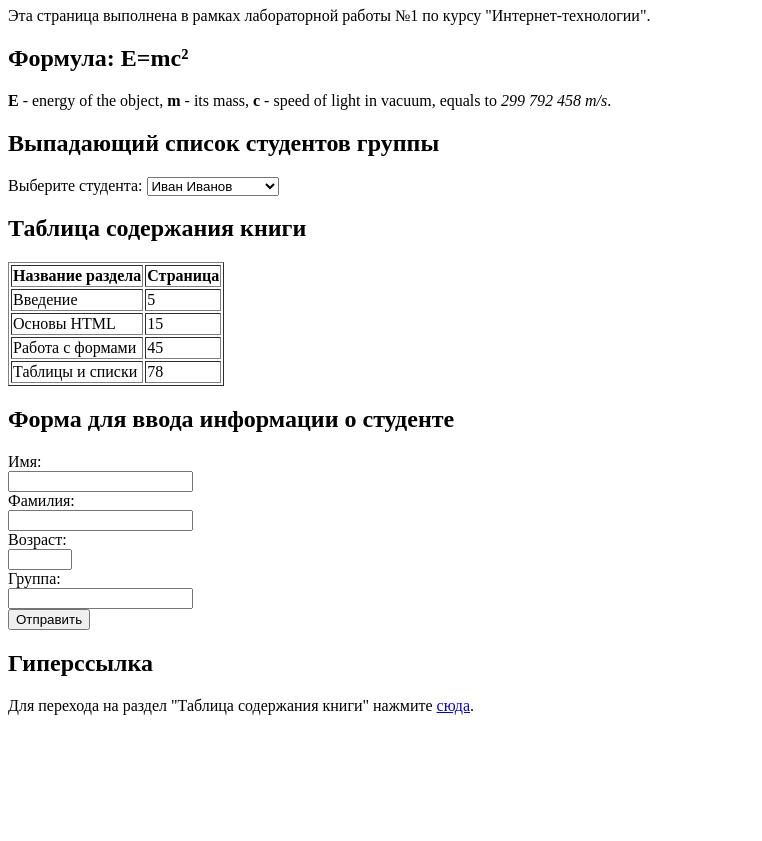
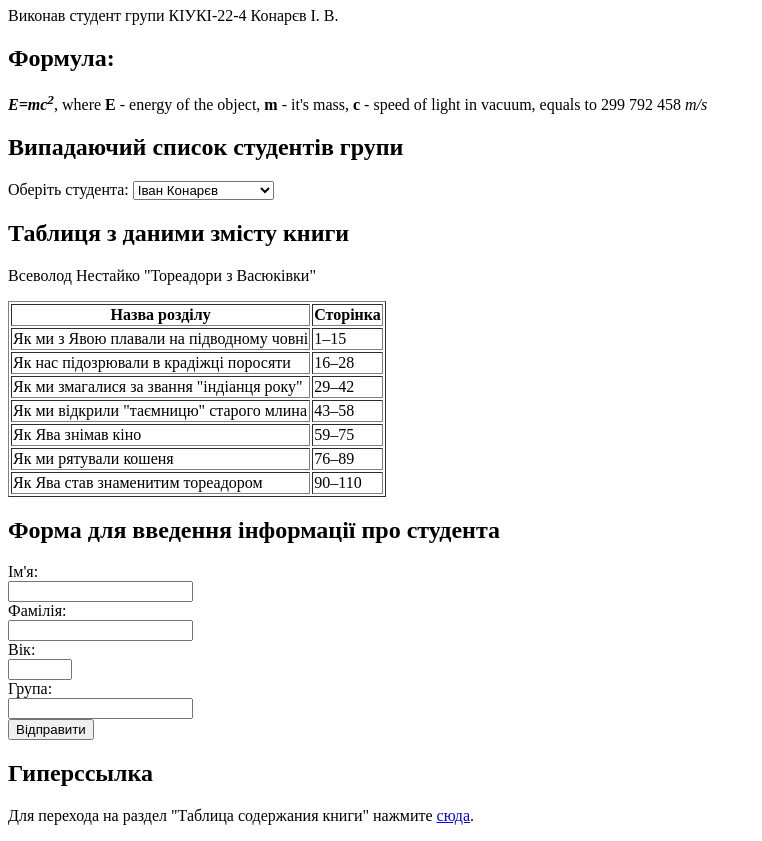
Before and after one commit to IvanKonariev/lab1, a plain HTML site: page index.html in a window 1280 px wide. Shown: the part 73-914 px from the top of the page, without its empty margins (0-762 px from the left). Before the commit the page ends 804 px from the top, so only its background shows below. Drawn offline with Linux system fonts and the light colour scheme.

Commit message:
version 3

```diff
--- a/index.html
+++ b/index.html
@@ -4,74 +4,89 @@
 <head>
     <meta charset="UTF-8">
     <meta name="viewport" content="width=device-width, initial-scale=1.0">
-    <title>HTML Document - Variant 3 (Updated)</title>
+    <title>HTML Document - lab1 (Updated)</title>
 </head>
 
 <body>
     <header>
-        <h1>Пример страницы: Вариант 3</h1>
-        <p>Эта страница выполнена в рамках лабораторной работы №1 по курсу "Интернет-технологии".</p>
+        <h1>Лабораторна робота 1 Варіант 3</h1>
+        <p>Виконав студент групи КІУКІ-22-4 Конарєв І. В.</p>
     </header>
 
     <section>
-        <h2>Формула: E=mc²</h2>
-        <p><strong>E</strong> - energy of the object, <strong>m</strong> - its mass, <strong>c</strong> - speed of light
-            in vacuum, equals to <em>299 792 458 m/s</em>.</p>
+        <h2>Формула:</h2>
+        <p><b><i>E=mc</i></b><b><i><sup>2</i></sup></b>, where <b>E</b> - energy of the object,
+            <b>m</b> - it's mass, <b>c</b> - speed of light in vacuum, equals to
+            299 792 458 <i>m/s</i>
+        </p>
     </section>
 
     <section>
-        <h2>Выпадающий список студентов группы</h2>
-        <label for="students">Выберите студента:</label>
+        <h2>Випадаючий список студентів групи</h2>
+        <label for="students">Оберіть студента:</label>
         <select id="students" name="students">
-            <option value="student1">Иван Иванов</option>
-            <option value="student2">Мария Петрова</option>
-            <option value="student3">Алексей Сидоров</option>
-            <option value="student4">Елена Кузнецова</option>
+            <option value="student1">Іван Конарєв</option>
+            <option value="student2">Петро Петрович</option>
+            <option value="student3">Дмитро Дмитрович</option>
+            <option value="student4">Олег Олегович</option>
         </select>
     </section>
 
     <section>
-        <h2>Таблица содержания книги</h2>
+        <h2>Таблиця з даними змісту книги</h2>
+        <p>Всеволод Нестайко "Тореадори з Васюківки"</p>
         <table border="1">
             <thead>
                 <tr>
-                    <th>Название раздела</th>
-                    <th>Страница</th>
+                    <th>Назва розділу</th>
+                    <th>Сторінка</th>
                 </tr>
             </thead>
             <tbody>
                 <tr>
-                    <td>Введение</td>
-                    <td>5</td>
+                    <td>Як ми з Явою плавали на підводному човні</td>
+                    <td>1–15</td>
                 </tr>
                 <tr>
-                    <td>Основы HTML</td>
-                    <td>15</td>
+                    <td>Як нас підозрювали в крадіжці поросяти</td>
+                    <td>16–28</td>
                 </tr>
                 <tr>
-                    <td>Работа с формами</td>
-                    <td>45</td>
+                    <td>Як ми змагалися за звання "індіанця року"</td>
+                    <td>29–42</td>
                 </tr>
                 <tr>
-                    <td>Таблицы и списки</td>
-                    <td>78</td>
+                    <td>Як ми відкрили "таємницю" старого млина</td>
+                    <td>43–58</td>
+                </tr>
+                <tr>
+                    <td>Як Ява знімав кіно</td>
+                    <td>59–75</td>
+                </tr>
+                <tr>
+                    <td>Як ми рятували кошеня</td>
+                    <td>76–89</td>
+                </tr>
+                <tr>
+                    <td>Як Ява став знаменитим тореадором</td>
+                    <td>90–110</td>
                 </tr>
             </tbody>
         </table>
     </section>
 
     <section>
-        <h2>Форма для ввода информации о студенте</h2>
+        <h2>Форма для введення інформації про студента</h2>
         <form action="#" method="POST">
-            <label for="name">Имя:</label><br>
+            <label for="name">Ім'я:</label><br>
             <input type="text" id="name" name="name" required><br>
-            <label for="surname">Фамилия:</label><br>
+            <label for="surname">Фамілія:</label><br>
             <input type="text" id="surname" name="surname" required><br>
-            <label for="age">Возраст:</label><br>
+            <label for="age">Вік:</label><br>
             <input type="number" id="age" name="age" min="16" max="100" required><br>
-            <label for="group">Группа:</label><br>
+            <label for="group">Група:</label><br>
             <input type="text" id="group" name="group" required><br>
-            <button type="submit">Отправить</button>
+            <button type="submit">Відправити</button>
         </form>
     </section>
 
```
